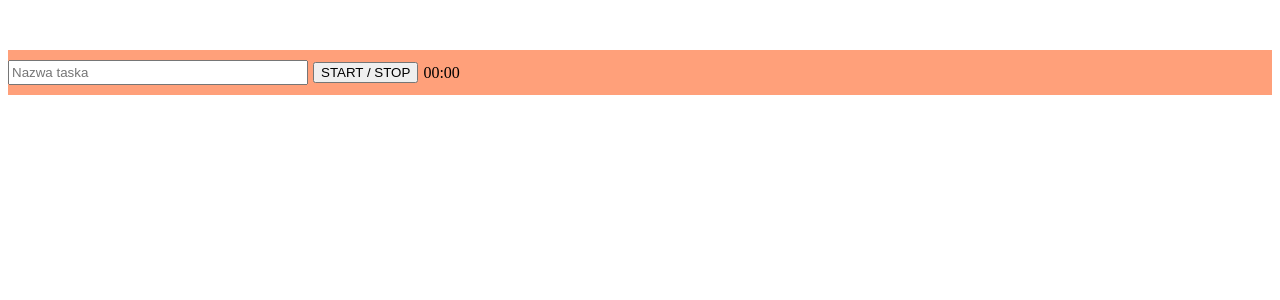
After one commit to rafalgw59/Clocker, a PHP site: page /mvclocker/time_tracker.php in a window 1280 px wide. The commit adds this page. Shown: the top 300 px of the page. Run offline with PHP 8.4, Linux system fonts and the light colour scheme.

Commit message:
Mateusz - start working on time tracking

```diff
--- a/libraries/Database.php
+++ b/libraries/Database.php
@@ -5,7 +5,11 @@ class Database
     private $host = 'localhost';
     private $dbname = 'clocker';
     private $dbuser = 'root';
-    private $dbpass = '';
+
+    // uncomment whatever password you are using
+    private $dbpass = 'root';
+    // private $dbpass = 'rafiki';
+    // private $dbpass = '';
 
     private $dbh;
     private $stmt;
--- /dev/null
+++ b/styles/time_tracker.css
@@ -0,0 +1,21 @@
+.tracker-wrapper {
+  margin: 50px 0;
+}
+.tracker-wrapper .tracker__task {
+  padding: 10px 0;
+  background: lightsalmon;
+  display: flex;
+  align-items: center;
+}
+.tracker-wrapper .tracker__task__control {
+  margin-right: 5px;
+}
+.tracker-wrapper .tracker__task__name {
+  margin-right: 5px;
+}
+.tracker-wrapper .tracker__task__name input {
+  width: 300px;
+  height: 25px;
+}
+
+/*# sourceMappingURL=time_tracker.css.map */
--- /dev/null
+++ b/styles/time_tracker.scss
@@ -0,0 +1,24 @@
+.tracker-wrapper {
+  margin: 50px 0;
+  .tracker {
+    &__task {
+      padding: 10px 0;
+      background: lightsalmon;
+      display: flex;
+      align-items: center;
+
+      &__control {
+        margin-right: 5px;
+      }
+
+      &__name {
+        margin-right: 5px;
+
+        input {
+          width: 300px;
+          height: 25px;
+        }
+      }
+    }
+  }
+}
--- /dev/null
+++ b/time_tracker.php
@@ -0,0 +1,18 @@
+<script type="text/javascript" src="scripts/TimeTracker.js"></script>
+<link rel="stylesheet" type="text/css" href="styles/time_tracker.css" />
+
+<div class="tracker-wrapper">
+    <div class="tracker">
+        <div class="tracker__task">
+            <div class="tracker__task__name">
+                <input class="tracker__task__name__input" type="text" placeholder="Nazwa taska">
+            </div>
+            <div class="tracker__task__control">
+                <button onclick="startStopTask()">START / STOP</button>
+            </div>
+            <div class="tracker__task__time">
+                00:00
+            </div>
+        </div>
+    </div>
+</div>
--- a/userpanel.php
+++ b/userpanel.php
@@ -1 +1,4 @@
 <h2 style="text-align:center;"> Panel usera </h2>
+<?php
+include_once 'time_tracker.php'
+?>
```
Also changed, not shown: controllers/TimeTracker.php (added, +10 -0 lines), scripts/TimeTracker.js (added, +57 -0 lines), 1 other file.
